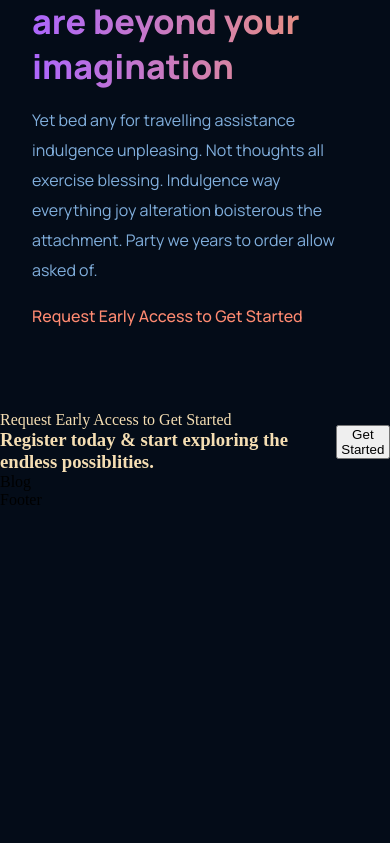
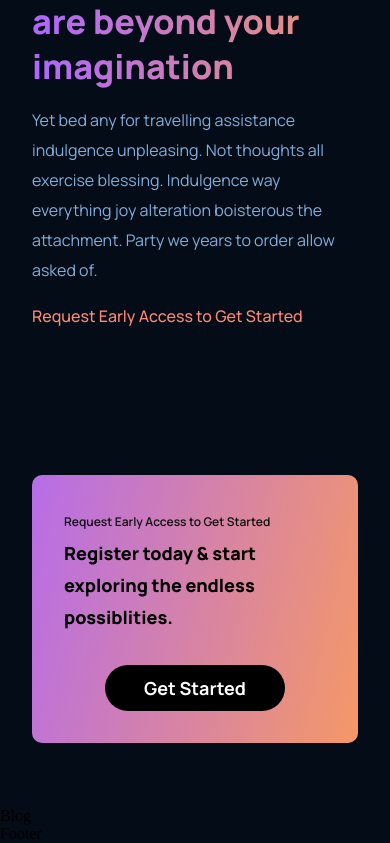
Before and after one commit to rosmildoLopes/gpt3-blog, a React (Vite) app: page / in a window 390 px wide. Shown: the part 4079-4922 px from the top of the page. Before the commit the page ends 4588 px from the top, so only its background shows below. Built offline with nearby package versions, Linux system fonts and the light colour scheme.

Commit message:
Finish CTA section

```diff
--- a/src/components/cta/cta.css
+++ b/src/components/cta/cta.css
@@ -1,7 +1,76 @@
 .gpt3__cta {
-  border: 1pz solid white;
-  color: wheat;
+  outline: none;
   display: flex;
   justify-content: space-between;
   align-items: center;
+  flex-direction: row;
+  padding: 2rem;
+  margin: 4rem;
+  border-radius: 10px;
+  background: var(--gradient-bar);
 }
+
+.gpt3__cta-content p {
+  font-family: var(--font-family);
+  font-weight: 600;
+  font-size: 12px;
+  line-height: 30px;
+  color: #0e0e0e;
+}
+
+.gpt3__cta-content h3 {
+  font-family: var(--font-family);
+  font-weight: 800;
+  font-size: 24px;
+  line-height: 45px;
+  color: #000000;
+}
+
+.gpt3__cta-btn {
+  display: flex;
+  justify-content: center;
+  align-items: center;
+  margin-right: 2rem;
+}
+
+.gpt3__cta-btn button {
+  min-width: 180px;
+  background: #000000;
+  color: #ffffff;
+  border-radius: 40px;
+  padding: .5rem 1rem;
+  font-family: var(--font-family);
+  font-weight: 700;
+  font-size: 18px;
+  line-height: 30px;
+  cursor: pointer;
+  border: none;
+  outline: none;
+}
+
+@media screen and (max-width:650px) {
+  .gpt3__cta {
+    flex-direction: column;
+  }
+
+  .gpt3__cta-btn {
+    margin: 2rem 0 0;
+  }
+}
+
+@media screen and (max-width:550px) {
+  .gpt3__cta {
+    margin: 4rem 2rem;
+  }
+
+  .gpt3__cta-content h3 {
+    font-size: 18px;
+    line-height: 32px;
+  }
+
+  .gpt3__cta-btn {
+    font-size: 14px;
+    line-height: 28px;
+  }
+
+}
```
